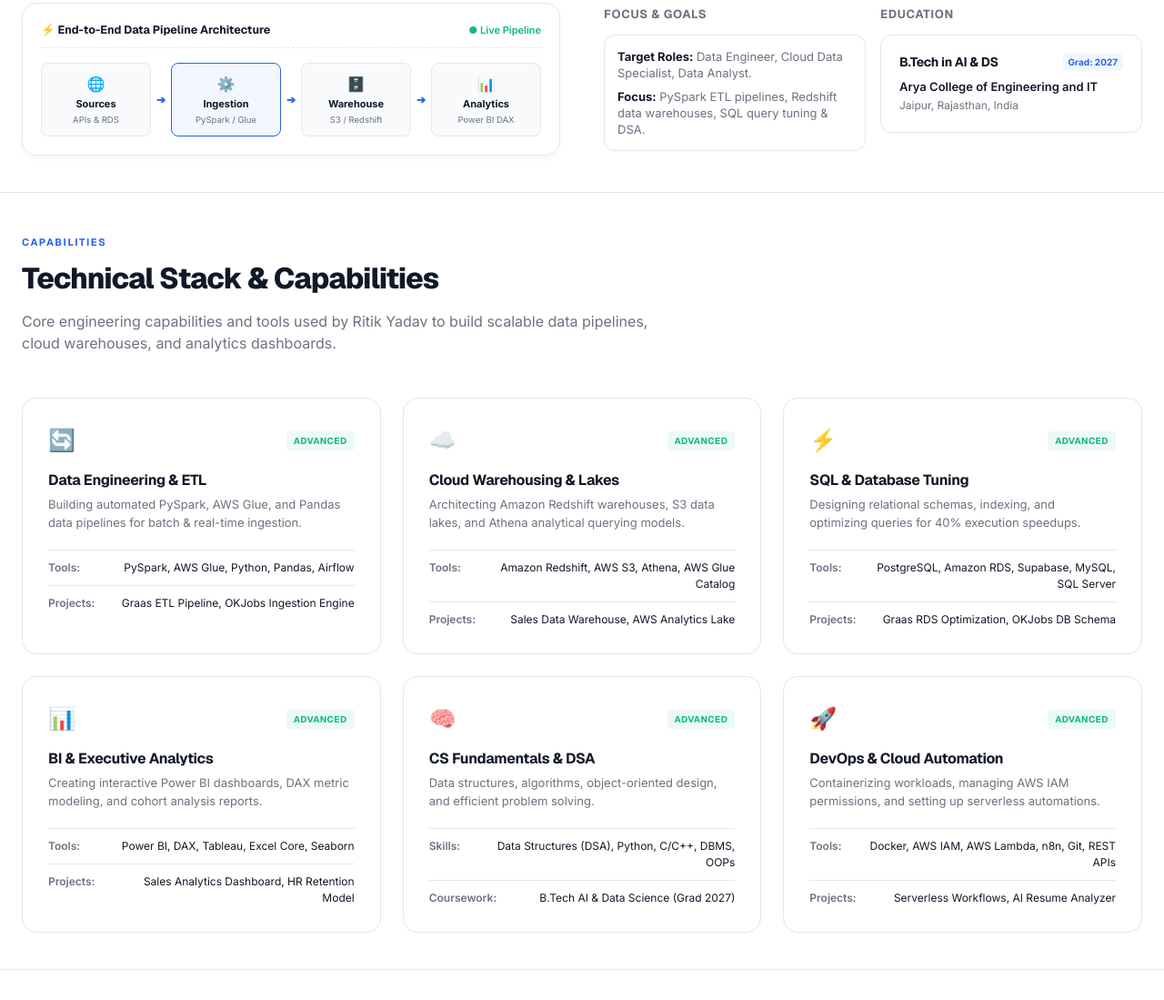
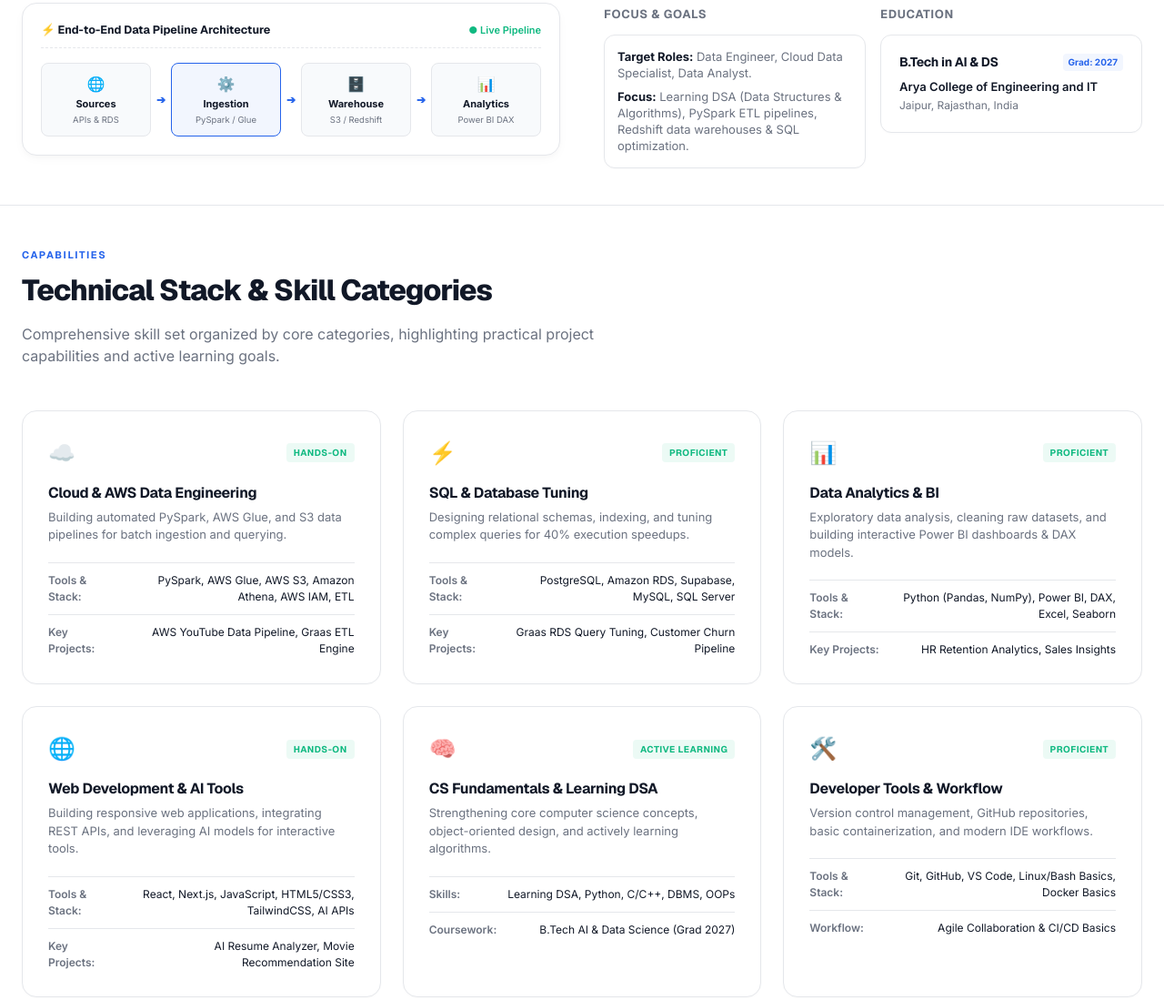
Before and after one commit to ritikyadav-io/Personal-Portfolio, a website: page index.html in a window 1280 px wide. Shown: the part 1247-2346 px from the top of the page at 91% size. Drawn offline with nearby package versions, Linux system fonts and the light colour scheme.

Commit message:
Refine fresher positioning: Expand skill categories, change DSA to Learning DSA, and adjust mini stats

```diff
--- a/index.html
+++ b/index.html
@@ -197,23 +197,23 @@
               <span class="chip">SQL Tuning</span>
               <span class="chip">Power BI</span>
               <span class="chip">Python</span>
-              <span class="chip">DSA</span>
+              <span class="chip">Learning DSA</span>
             </div>
           </div>
 
           <!-- Mini Stats Grid -->
           <div class="mini-stats-grid">
             <div class="mini-stat-item">
-              <span class="mini-num">500K+</span>
-              <span class="mini-lbl">Records Processed</span>
+              <span class="mini-num">Cloud ETL</span>
+              <span class="mini-lbl">Pipelines Built</span>
             </div>
             <div class="mini-stat-item">
               <span class="mini-num">40%</span>
               <span class="mini-lbl">Query Speedup</span>
             </div>
             <div class="mini-stat-item">
-              <span class="mini-num">50%</span>
-              <span class="mini-lbl">ETL Time Cut</span>
+              <span class="mini-num">PySpark</span>
+              <span class="mini-lbl">AWS Engineering</span>
             </div>
           </div>
         </div>
@@ -310,7 +310,7 @@
             <span>Power BI</span>
             <span>Amazon Athena</span>
             <span>AWS IAM</span>
-            <span>DSA (Algorithms)</span>
+            <span>Learning DSA</span>
             <span>Tableau</span>
             <!-- Duplicate for infinite loop -->
             <span>PySpark</span>
@@ -325,7 +325,7 @@
             <span>Power BI</span>
             <span>Amazon Athena</span>
             <span>AWS IAM</span>
-            <span>DSA (Algorithms)</span>
+            <span>Learning DSA</span>
             <span>Tableau</span>
           </div>
         </div>
@@ -424,7 +424,7 @@
                     <strong>Target Roles:</strong> Data Engineer, Cloud Data Specialist, Data Analyst.
                   </div>
                   <div class="goal-item">
-                    <strong>Focus:</strong> PySpark ETL pipelines, Redshift data warehouses, SQL query tuning &amp; DSA.
+                    <strong>Focus:</strong> Learning DSA (Data Structures &amp; Algorithms), PySpark ETL pipelines, Redshift data warehouses &amp; SQL optimization.
                   </div>
                 </div>
               </div>
@@ -452,94 +452,94 @@
       <div class="container">
         <div class="section-header">
           <span class="section-tag">Capabilities</span>
-          <h2 class="section-title">Technical Stack &amp; Capabilities</h2>
-          <p class="section-subtitle">Core engineering capabilities and tools used by Ritik Yadav to build scalable data pipelines, cloud warehouses, and analytics dashboards.</p>
+          <h2 class="section-title">Technical Stack &amp; Skill Categories</h2>
+          <p class="section-subtitle">Comprehensive skill set organized by core categories, highlighting practical project capabilities and active learning goals.</p>
         </div>
 
         <div class="skills-grid-container">
-          <!-- Card 1: Data Engineering & ETL -->
+          <!-- Card 1: Cloud & AWS Data Engineering -->
           <div class="skills-card">
             <div class="skills-header">
-              <span class="skills-icon">🔄</span>
-              <span class="skill-exp-badge exp-adv">Advanced</span>
+              <span class="skills-icon">☁️</span>
+              <span class="skill-exp-badge exp-adv">Hands-On</span>
             </div>
-            <h3>Data Engineering &amp; ETL</h3>
-            <p>Building automated PySpark, AWS Glue, and Pandas data pipelines for batch &amp; real-time ingestion.</p>
+            <h3>Cloud &amp; AWS Data Engineering</h3>
+            <p>Building automated PySpark, AWS Glue, and S3 data pipelines for batch ingestion and querying.</p>
             <div class="skills-detail-block">
-              <span class="detail-lbl">Tools:</span>
-              <span class="detail-val">PySpark, AWS Glue, Python, Pandas, Airflow</span>
+              <span class="detail-lbl">Tools &amp; Stack:</span>
+              <span class="detail-val">PySpark, AWS Glue, AWS S3, Amazon Athena, AWS IAM, ETL</span>
             </div>
             <div class="skills-detail-block">
-              <span class="detail-lbl">Projects:</span>
-              <span class="detail-val">Graas ETL Pipeline, OKJobs Ingestion Engine</span>
+              <span class="detail-lbl">Key Projects:</span>
+              <span class="detail-val">AWS YouTube Data Pipeline, Graas ETL Engine</span>
             </div>
           </div>
 
-          <!-- Card 2: Cloud Warehousing & Lakes -->
+          <!-- Card 2: SQL & Database Tuning -->
           <div class="skills-card">
             <div class="skills-header">
-              <span class="skills-icon">☁️</span>
-              <span class="skill-exp-badge exp-adv">Advanced</span>
+              <span class="skills-icon">⚡</span>
+              <span class="skill-exp-badge exp-adv">Proficient</span>
             </div>
-            <h3>Cloud Warehousing &amp; Lakes</h3>
-            <p>Architecting Amazon Redshift warehouses, S3 data lakes, and Athena analytical querying models.</p>
+            <h3>SQL &amp; Database Tuning</h3>
+            <p>Designing relational schemas, indexing, and tuning complex queries for 40% execution speedups.</p>
             <div class="skills-detail-block">
-              <span class="detail-lbl">Tools:</span>
-              <span class="detail-val">Amazon Redshift, AWS S3, Athena, AWS Glue Catalog</span>
+              <span class="detail-lbl">Tools &amp; Stack:</span>
+              <span class="detail-val">PostgreSQL, Amazon RDS, Supabase, MySQL, SQL Server</span>
             </div>
             <div class="skills-detail-block">
-              <span class="detail-lbl">Projects:</span>
-              <span class="detail-val">Sales Data Warehouse, AWS Analytics Lake</span>
+              <span class="detail-lbl">Key Projects:</span>
+              <span class="detail-val">Graas RDS Query Tuning, Customer Churn Pipeline</span>
             </div>
           </div>
 
-          <!-- Card 3: SQL & Database Tuning -->
+          <!-- Card 3: Data Analytics & BI -->
           <div class="skills-card">
             <div class="skills-header">
-              <span class="skills-icon">⚡</span>
-              <span class="skill-exp-badge exp-adv">Advanced</span>
+              <span class="skills-icon">📊</span>
+              <span class="skill-exp-badge exp-adv">Proficient</span>
             </div>
-            <h3>SQL &amp; Database Tuning</h3>
-            <p>Designing relational schemas, indexing, and optimizing queries for 40% execution speedups.</p>
+            <h3>Data Analytics &amp; BI</h3>
+            <p>Exploratory data analysis, cleaning raw datasets, and building interactive Power BI dashboards &amp; DAX models.</p>
             <div class="skills-detail-block">
-              <span class="detail-lbl">Tools:</span>
-              <span class="detail-val">PostgreSQL, Amazon RDS, Supabase, MySQL, SQL Server</span>
+              <span class="detail-lbl">Tools &amp; Stack:</span>
+              <span class="detail-val">Python (Pandas, NumPy), Power BI, DAX, Excel, Seaborn</span>
             </div>
             <div class="skills-detail-block">
-              <span class="detail-lbl">Projects:</span>
-              <span class="detail-val">Graas RDS Optimization, OKJobs DB Schema</span>
+              <span class="detail-lbl">Key Projects:</span>
+              <span class="detail-val">HR Retention Analytics, Sales Insights</span>
             </div>
           </div>
 
-          <!-- Card 4: BI & Analytics Dashboards -->
+          <!-- Card 4: Web Development & AI Tools -->
           <div class="skills-card">
             <div class="skills-header">
-              <span class="skills-icon">📊</span>
-              <span class="skill-exp-badge exp-adv">Advanced</span>
+              <span class="skills-icon">🌐</span>
+              <span class="skill-exp-badge exp-adv">Hands-On</span>
             </div>
-            <h3>BI &amp; Executive Analytics</h3>
-            <p>Creating interactive Power BI dashboards, DAX metric modeling, and cohort analysis reports.</p>
+            <h3>Web Development &amp; AI Tools</h3>
+            <p>Building responsive web applications, integrating REST APIs, and leveraging AI models for interactive tools.</p>
             <div class="skills-detail-block">
-              <span class="detail-lbl">Tools:</span>
-              <span class="detail-val">Power BI, DAX, Tableau, Excel Core, Seaborn</span>
+              <span class="detail-lbl">Tools &amp; Stack:</span>
+              <span class="detail-val">React, Next.js, JavaScript, HTML5/CSS3, TailwindCSS, AI APIs</span>
             </div>
             <div class="skills-detail-block">
-              <span class="detail-lbl">Projects:</span>
-              <span class="detail-val">Sales Analytics Dashboard, HR Retention Model</span>
+              <span class="detail-lbl">Key Projects:</span>
+              <span class="detail-val">AI Resume Analyzer, Movie Recommendation Site</span>
             </div>
           </div>
 
-          <!-- Card 5: Core CS & Algorithms (DSA) -->
+          <!-- Card 5: Core CS Fundamentals & Learning DSA -->
           <div class="skills-card">
             <div class="skills-header">
               <span class="skills-icon">🧠</span>
-              <span class="skill-exp-badge exp-adv">Advanced</span>
+              <span class="skill-exp-badge exp-adv">Active Learning</span>
             </div>
-            <h3>CS Fundamentals &amp; DSA</h3>
-            <p>Data structures, algorithms, object-oriented design, and efficient problem solving.</p>
+            <h3>CS Fundamentals &amp; Learning DSA</h3>
+            <p>Strengthening core computer science concepts, object-oriented design, and actively learning algorithms.</p>
             <div class="skills-detail-block">
               <span class="detail-lbl">Skills:</span>
-              <span class="detail-val">Data Structures (DSA), Python, C/C++, DBMS, OOPs</span>
+              <span class="detail-val">Learning DSA, Python, C/C++, DBMS, OOPs</span>
             </div>
             <div class="skills-detail-block">
               <span class="detail-lbl">Coursework:</span>
@@ -547,21 +547,21 @@
             </div>
           </div>
 
-          <!-- Card 6: DevOps & Automation -->
+          <!-- Card 6: Developer Tools & Workflow -->
           <div class="skills-card">
             <div class="skills-header">
-              <span class="skills-icon">🚀</span>
-              <span class="skill-exp-badge exp-adv">Advanced</span>
+              <span class="skills-icon">🛠️</span>
+              <span class="skill-exp-badge exp-adv">Proficient</span>
             </div>
-            <h3>DevOps &amp; Cloud Automation</h3>
-            <p>Containerizing workloads, managing AWS IAM permissions, and setting up serverless automations.</p>
+            <h3>Developer Tools &amp; Workflow</h3>
+            <p>Version control management, GitHub repositories, basic containerization, and modern IDE workflows.</p>
             <div class="skills-detail-block">
-              <span class="detail-lbl">Tools:</span>
-              <span class="detail-val">Docker, AWS IAM, AWS Lambda, n8n, Git, REST APIs</span>
+              <span class="detail-lbl">Tools &amp; Stack:</span>
+              <span class="detail-val">Git, GitHub, VS Code, Linux/Bash Basics, Docker Basics</span>
             </div>
             <div class="skills-detail-block">
-              <span class="detail-lbl">Projects:</span>
-              <span class="detail-val">Serverless Workflows, AI Resume Analyzer</span>
+              <span class="detail-lbl">Workflow:</span>
+              <span class="detail-val">Agile Collaboration &amp; CI/CD Basics</span>
             </div>
           </div>
         </div>
@@ -993,7 +993,7 @@
                     <div class="rv-skill-cat"><strong>Cloud Warehousing &amp; Lakes:</strong> Amazon Redshift, AWS S3, Athena, AWS IAM, Cloud Architecture</div>
                     <div class="rv-skill-cat"><strong>SQL &amp; Relational Databases:</strong> SQL (Query Tuning, Indexing, Window Functions), PostgreSQL, Amazon RDS, Supabase</div>
                     <div class="rv-skill-cat"><strong>Analytics &amp; BI Tools:</strong> Power BI, DAX, Excel (VLOOKUP, Pivot Tables, INDEX-MATCH), Tableau, Seaborn</div>
-                    <div class="rv-skill-cat"><strong>Coursework &amp; Algorithms:</strong> Data Structures &amp; Algorithms (DSA), Machine Learning, DBMS, OOPs</div>
+                    <div class="rv-skill-cat"><strong>Coursework &amp; Fundamentals:</strong> Learning Data Structures &amp; Algorithms (DSA), Machine Learning, DBMS, OOPs</div>
                   </div>
                 </div>
 
```
